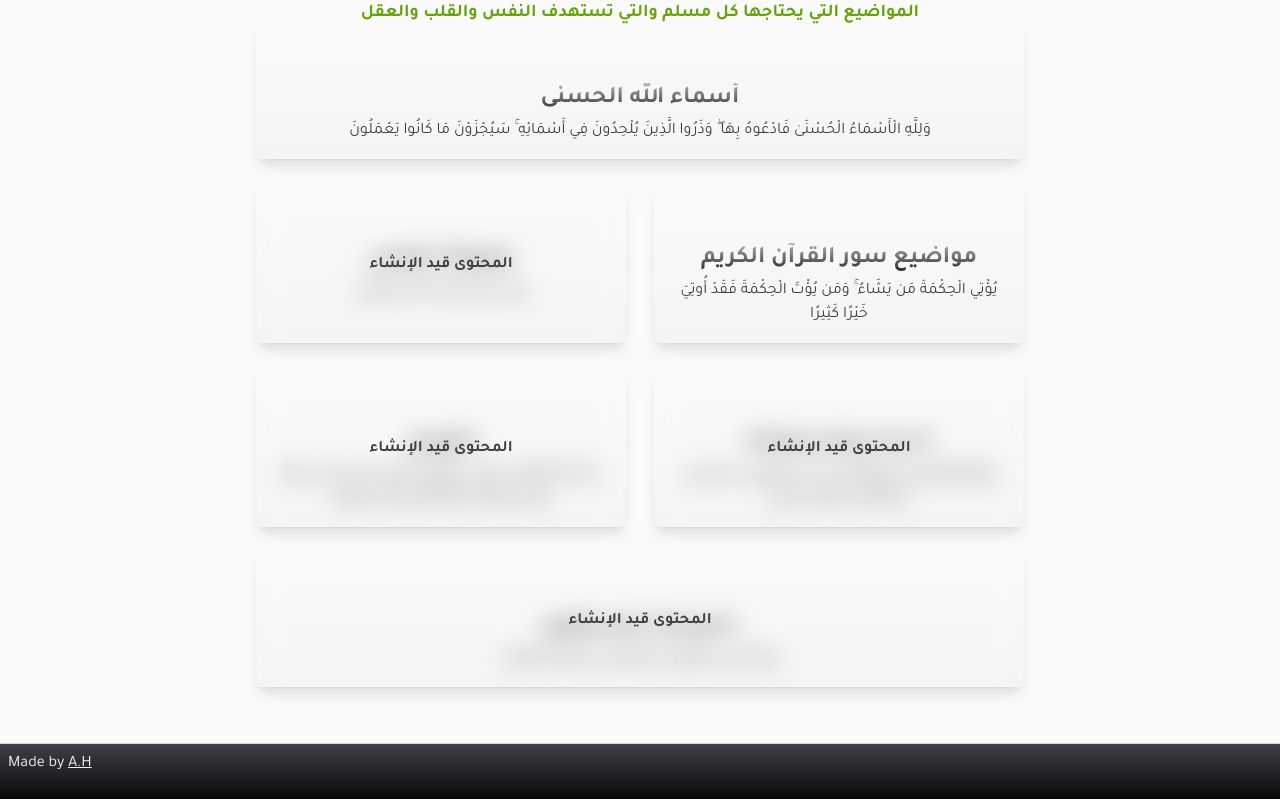
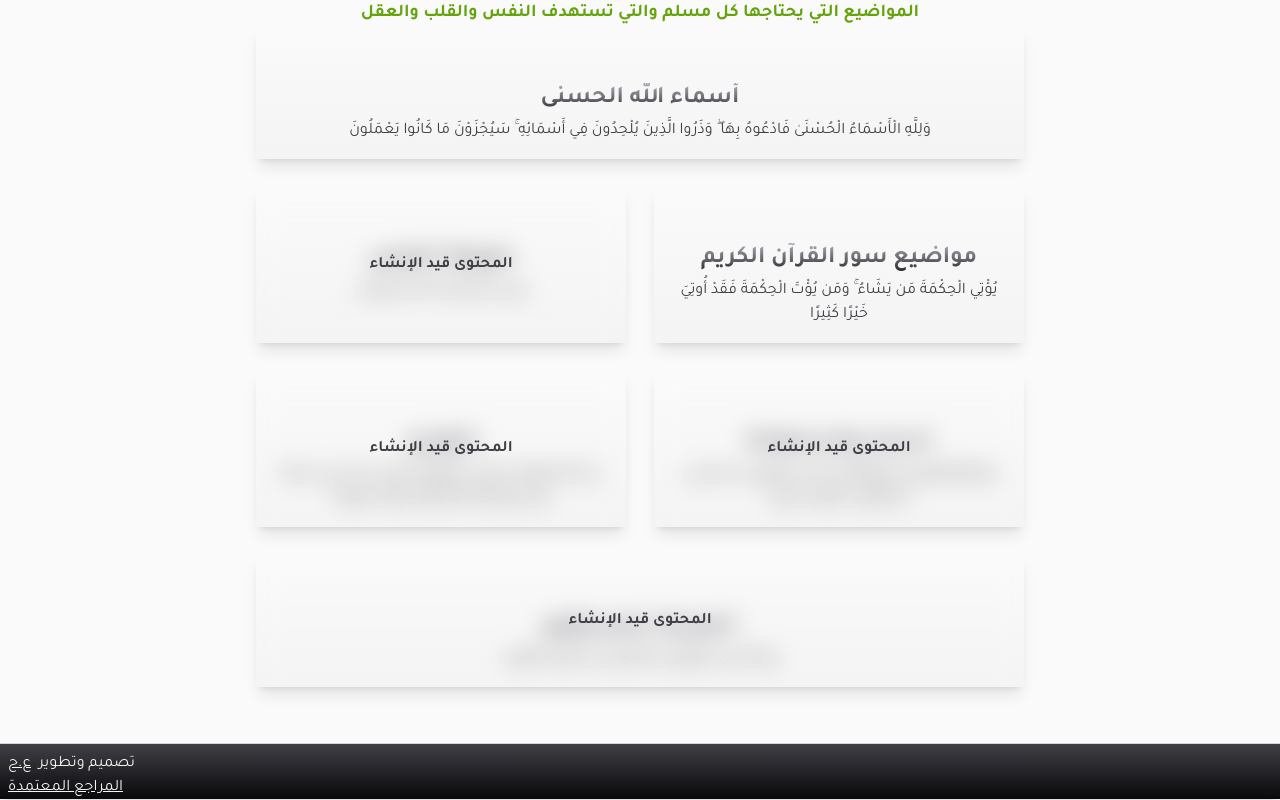
Before and after one commit to Ali-Hussein-dev/safwat-almaerifa, a Next.js app: page / in a window 1280 px wide. Shown: the part 177-977 px from the top of the page. Built offline with nearby package versions, Linux system fonts and the light colour scheme; what tailwind-custom-utilities would draw is missing.

Commit message:
feat: add references page

```diff
--- /dev/null
+++ b/src/app/components/Footer.tsx
@@ -0,0 +1,27 @@
+import Link from "next/link";
+
+const content = {
+  references: "المراجع المعتمدة",
+  madeBy: " تصميم وتطوير ",
+  creator: "ع.ح",
+};
+export const Footer = () => {
+  return (
+    <div
+      className="isolate mx-auto h-14 w-full border-t border-zinc-300 bg-gradient-to-t from-zinc-950 to-zinc-700 px-2 py-2 text-zinc-100 flex-row-center"
+      dir="ltr"
+    >
+      <div className="w-full max-w-3xl gap-3 flex-row-center">
+        <div>
+          <span>{content.madeBy}</span>
+          <a href="https://ali-hussein.com" className="mr-1 underline">
+            {content.creator}
+          </a>
+        </div>
+        <Link href="/references" className="underline">
+          {content.references}
+        </Link>
+      </div>
+    </div>
+  );
+};
--- a/src/app/layout.tsx
+++ b/src/app/layout.tsx
@@ -4,6 +4,7 @@ import * as React from "react";
 import Link from "next/link";
 import { HiHome } from "react-icons/hi";
 import NextTopLoader from "nextjs-toploader";
+import { Footer } from "./components/Footer";
 
 const fontFamily = Tajawal({
   subsets: ["arabic"],
@@ -11,21 +12,6 @@ const fontFamily = Tajawal({
   weight: ["200", "300", "400", "500", "700", "800", "900"],
 });
 
-const Footer = () => {
-  return (
-    <div
-      className="isolate mx-auto h-14 w-full border-t border-zinc-300 bg-gradient-to-t from-zinc-950 to-zinc-700 px-2 py-2 text-zinc-100 flex-row-center"
-      dir="ltr"
-    >
-      <div className="z-10 max-w-3xl">
-        Made by{" "}
-        <a href="https://ali-hussein.com" className="underline">
-          A.H
-        </a>
-      </div>
-    </div>
-  );
-};
 // const Links = [{ name: "الرئيسية", href: "/" }];
 export default function RootLayout({
   children,
--- /dev/null
+++ b/src/app/references/page.tsx
@@ -0,0 +1,32 @@
+const content = {
+  h2: "المراجع المعتمدة",
+  list: [
+    {
+      label: "كتاب المسند الأسنى للأمام أبو حامد الغزالي",
+      href: "https://app.turath.io/book/6465",
+    },
+    { label: "موقع القرآن الكريم", href: "https://quran.com/" },
+    { label: "موقع الدرر السنية", href: "https://dorar.net/tafseer" },
+  ],
+};
+export const metadata = {
+  title: "المراجع المعتمدة",
+};
+const ReferencesPage = () => {
+  return (
+    <div className="prose prose-zinc mx-auto w-full max-w-3xl grow bg-zinc-100 px-3 pt-4 md:px-8 md:pt-20">
+      <h2>{content.h2}</h2>
+      <ul>
+        {content.list.map((item, i) => (
+          <li key={i}>
+            <a href={item.href} target="_blank">
+              {item.label}
+            </a>
+          </li>
+        ))}
+      </ul>
+    </div>
+  );
+};
+
+export default ReferencesPage;
--- a/src/components/reading-container/reading-page.tsx
+++ b/src/components/reading-container/reading-page.tsx
@@ -39,7 +39,7 @@ export const ReadingPage = ({
     <div
       className={clsx(
         "flex flex-col gap-1",
-        "shadow-side mx-auto h-full w-full max-w-[755px] grow rounded px-3 pb-6 shadow-xl duration-150 md:px-8",
+        "shadow-side mx-auto h-full w-full max-w-[755px] grow px-3 pb-6 shadow-xl duration-150 sm:rounded md:px-8",
         classes[theme],
       )}
     >
```
